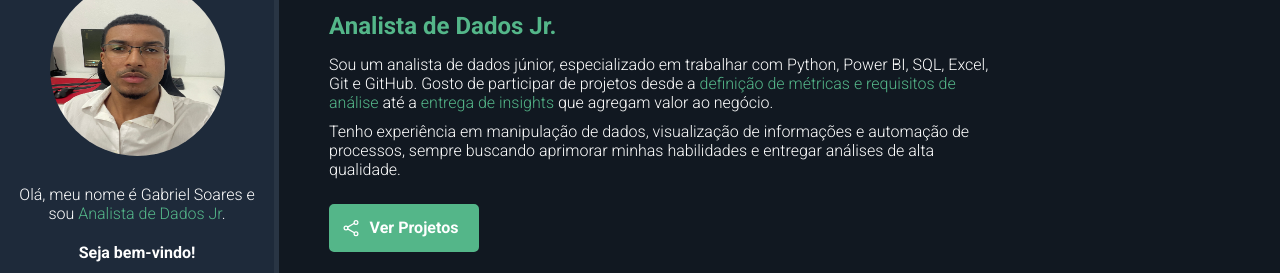
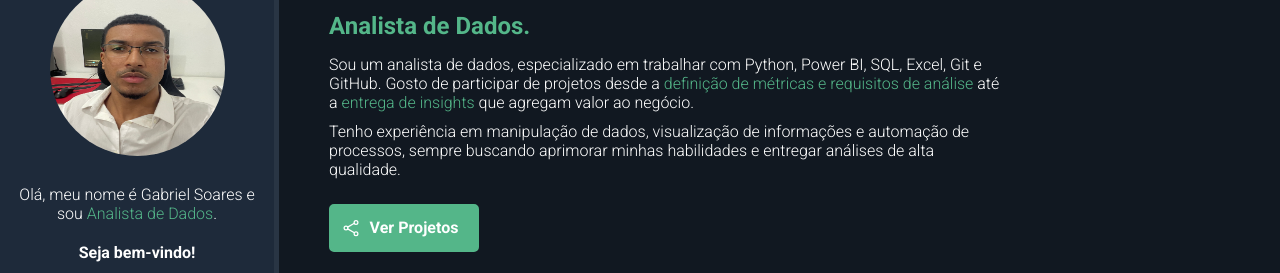
Before and after one commit to gabsoaresdev/gabsoaresdev.github.io, a plain HTML site: page index.html in a window 1280 px wide. Shown: the part 102-375 px from the top of the page. Drawn offline with nearby package versions, Linux system fonts and the light colour scheme.

Commit message:
alteração de Anlista de Daos jr para Analista de Dados

```diff
--- a/index.html
+++ b/index.html
@@ -16,7 +16,7 @@
     <aside id="bio-container">
       <h2>Gabriel Soares</h2>
       <img id="bio-image" src="img/profile.jpg" alt="Gabriel Soares">
-      <p>Olá, meu nome é Gabriel Soares e sou <span class="highlight">Analista de Dados Jr</span>.</p>
+      <p>Olá, meu nome é Gabriel Soares e sou <span class="highlight">Analista de Dados</span>.</p>
       <p id="welcome-text">Seja bem-vindo!</p>
       <ul id="social-container">
         <li><a href="#" target="_blank"><ion-icon name="logo-facebook"></ion-icon></a></li>
@@ -29,8 +29,8 @@
     </aside>
     <section id="about-container">
       <h1 id="name">Gabriel Soares</h1>
-      <p id="title"><span class="highlight">Analista de Dados Jr.</span></p>
-      <p class="description">Sou um analista de dados júnior, especializado em trabalhar com Python, Power BI, SQL, Excel, Git e GitHub. Gosto de participar de projetos desde a <span class="highlight">definição de métricas e requisitos de análise</span> até a <span class="highlight">entrega de insights</span> que agregam valor ao negócio.</p>
+      <p id="title"><span class="highlight">Analista de Dados.</span></p>
+      <p class="description">Sou um analista de dados, especializado em trabalhar com Python, Power BI, SQL, Excel, Git e GitHub. Gosto de participar de projetos desde a <span class="highlight">definição de métricas e requisitos de análise</span> até a <span class="highlight">entrega de insights</span> que agregam valor ao negócio.</p>
       <p class="description">Tenho experiência em manipulação de dados, visualização de informações e automação de processos, sempre buscando aprimorar minhas habilidades e entregar análises de alta qualidade.</p>
       <a href="https://gabsoaresdev.github.io/" id="btn-projects"><ion-icon name="share-social-outline"></ion-icon> <span>Ver Projetos</span></a>
       <h2 id="skills-section-title">Minhas Skills</h2>
```
